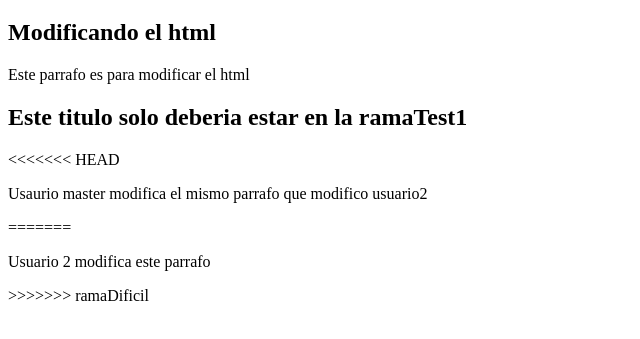
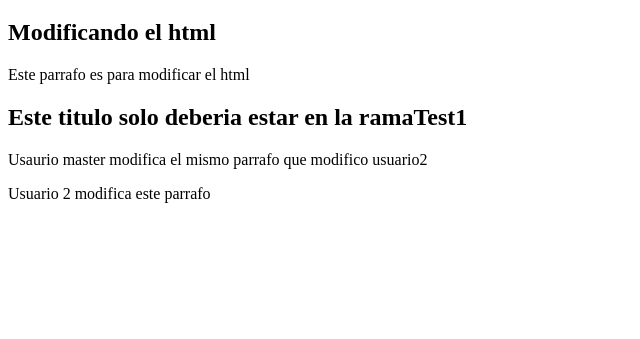
Before and after one commit to bernarjf/Proyecto-Programacion, a plain HTML site: page index.html in a window 1280 px wide. Shown: the part 61-400 px from the top of the page, without its empty margins (0-640 px from the left). Drawn offline with Linux system fonts and the light colour scheme.

Commit message:
ultima modificacion

```diff
--- a/index.html
+++ b/index.html
@@ -12,10 +12,7 @@
     <p>Este parrafo es para modificar el html</p>
 
     <h2>Este titulo solo deberia estar en la ramaTest1</h2>
-<<<<<<< HEAD
     <p>Usaurio master modifica el mismo parrafo que modifico usuario2</p>
-=======
     <p>Usuario 2 modifica este parrafo</p>
->>>>>>> ramaDificil
 </body>
 </html>
```
